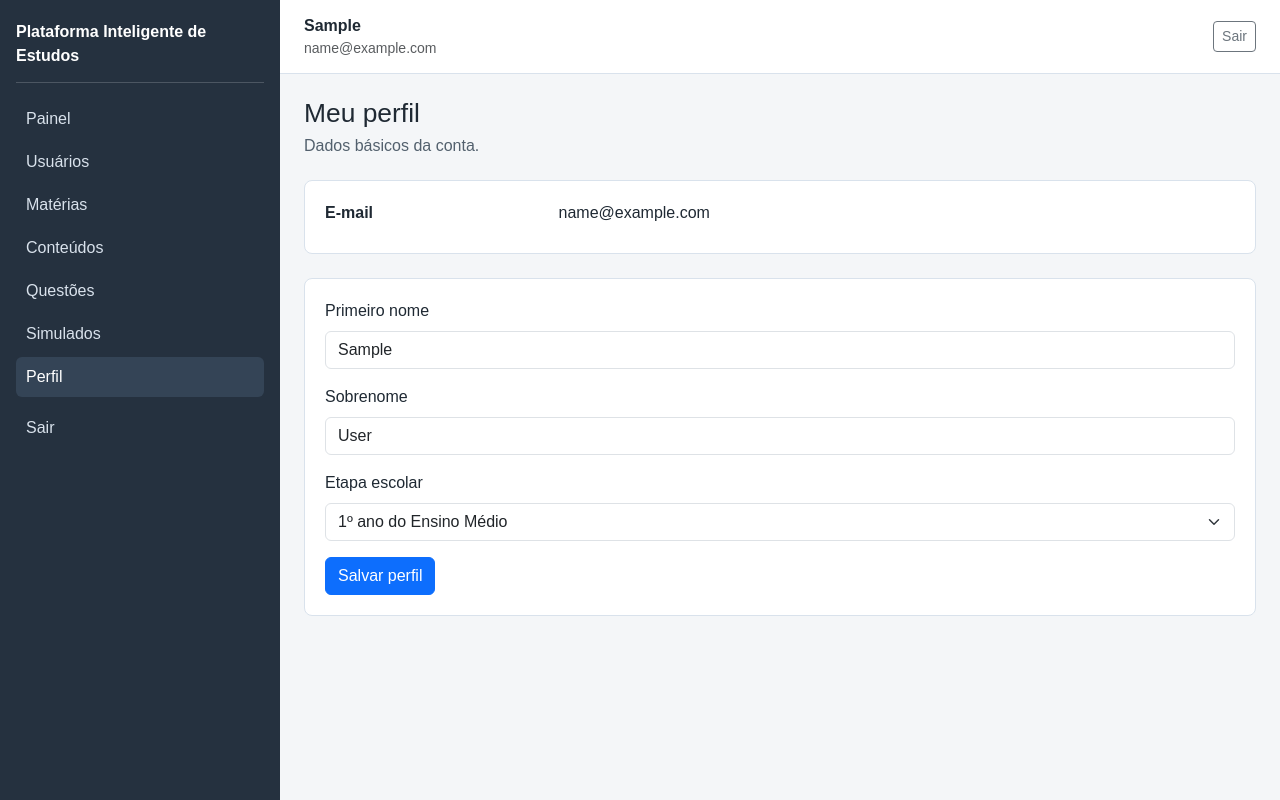
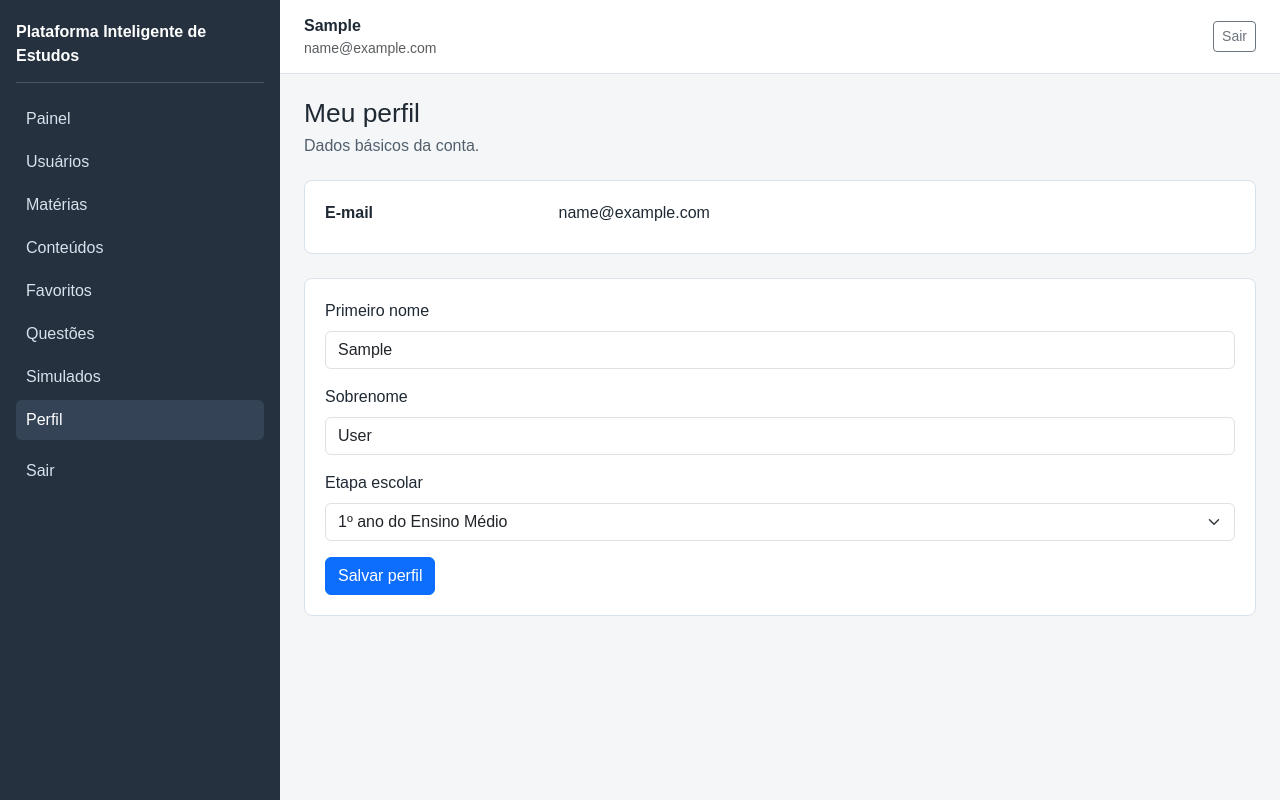
Before and after one commit to Francielp2/PlataformaDeEstudos, a Django app: page /usuarios/perfil/ in a window 1280 px wide. Run offline with Django 5.2, Linux system fonts and the light colour scheme; the visitor is signed in with stand-in values (Sample User, id 1); data comes from the database, SQL or seed files in the repository.

Commit message:
Modificações na Side Bar

```diff
--- a/templates/usuarios/sidebar_admin.html
+++ b/templates/usuarios/sidebar_admin.html
@@ -3,6 +3,7 @@
     <a class="{% if active == 'admin_usuarios' %}active{% endif %}" href="{% url 'usuarios:admin_usuarios_lista' %}">Usuários</a>
     <a class="{% if active == 'cadastrar-materia' %}active{% endif %}" href="{% url 'usuarios:admin_funcionalidade_futura' 'cadastrar-materia' %}">Matérias</a>
     <a class="{% if active == 'conteudos' %}active{% endif %}" href="{% url 'usuarios:admin_funcionalidade_futura' 'conteudos' %}">Conteúdos</a>
+    <a class="{% if active == 'favoritos' %}active{% endif %}" href="{% url 'usuarios:admin_funcionalidade_futura' 'favoritos' %}">Favoritos</a>
     <a class="{% if active == 'questoes' %}active{% endif %}" href="{% url 'usuarios:admin_funcionalidade_futura' 'questoes' %}">Questões</a>
     <a class="{% if active == 'simulados' %}active{% endif %}" href="{% url 'usuarios:admin_funcionalidade_futura' 'simulados' %}">Simulados</a>
     <a class="{% if active == 'perfil' %}active{% endif %}" href="{% url 'usuarios:perfil' %}">Perfil</a>
--- a/templates/usuarios/sidebar_estudante.html
+++ b/templates/usuarios/sidebar_estudante.html
@@ -3,6 +3,7 @@
     <a class="{% if active == 'materias' %}active{% endif %}" href="{% url 'usuarios:materias' %}">Matérias</a>
     <a class="{% if active == 'conteudos' %}active{% endif %}" href="{% url 'usuarios:funcionalidade_futura' 'conteudos' %}">Conteúdos de estudo</a>
     <a class="{% if active == 'videoaulas' %}active{% endif %}" href="{% url 'usuarios:funcionalidade_futura' 'videoaulas' %}">Videoaulas</a>
+    <a class="{% if active == 'favoritos' %}active{% endif %}" href="{% url 'usuarios:funcionalidade_futura' 'favoritos' %}">Favoritos</a>
     <a class="{% if active == 'fazer-simulado' %}active{% endif %}" href="{% url 'usuarios:funcionalidade_futura' 'fazer-simulado' %}">Fazer simulado</a>
     <a class="{% if active == 'meus-simulados' %}active{% endif %}" href="{% url 'usuarios:funcionalidade_futura' 'meus-simulados' %}">Meus simulados</a>
     <a class="{% if active == 'lista-estudos' %}active{% endif %}" href="{% url 'usuarios:funcionalidade_futura' 'lista-estudos' %}">Minha lista de estudos</a>
--- a/usuarios/views.py
+++ b/usuarios/views.py
@@ -29,6 +29,7 @@ MATERIAS = {
 FUNCIONALIDADES_ESTUDANTE = {
     "conteudos": "Conteúdos de estudo",
     "videoaulas": "Videoaulas",
+    "favoritos": "Favoritos",
     "fazer-simulado": "Fazer simulado",
     "meus-simulados": "Meus simulados",
     "lista-estudos": "Minha lista de estudos",
@@ -39,6 +40,7 @@ FUNCIONALIDADES_ADMIN = {
     "cadastrar-materia": "Cadastro de matérias",
     "conteudos": "Gerenciamento de conteúdos",
     "videoaulas": "Gerenciamento de videoaulas",
+    "favoritos": "Favoritos",
     "questoes": "Gerenciamento de questões",
     "criar-simulado": "Criação de simulado",
     "simulados": "Gerenciamento de simulados",
```
